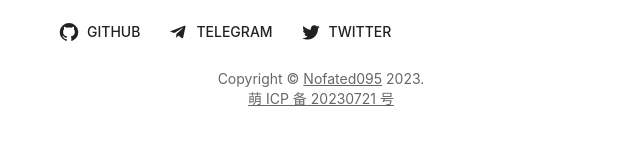
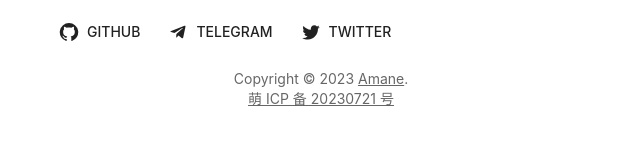
Before and after one commit to Nofated095/nof.moe, a React (Vite) app: page / in a window 1280 px wide. Shown: the part 529-674 px from the top of the page, without its empty margins (319-959 px from the left). Built offline with nearby package versions, Linux system fonts and the light colour scheme; a web font is replaced by a local one.

Commit message:
update copyright

```diff
--- a/src/App.tsx
+++ b/src/App.tsx
@@ -18,11 +18,11 @@ function Copyright() {
   return (
     <>
       <Typography variant="body2" color="text.secondary" align="center">
-        {'Copyright © '}
+        {'Copyright © '}{new Date().getFullYear()}{' '}
         <Link color="inherit" href="#">
-          Nofated095
-        </Link>{' '}
-        {new Date().getFullYear()}.
+          Amane
+        </Link>
+        .
       </Typography>
       <Typography variant="body2" color="text.secondary" align="center">
         <Link color="inherit" href="https://icp.gov.moe/?keyword=20230721">
@@ -155,13 +155,6 @@ export default function App() {
                 </Typography>
               </Box>
             </TabPanel>
-            <TabPanel value={value} index={2}>
-              <Box sx={{ my: 1 }}>
-                <Typography variant="h5" component="h2" gutterBottom>
-                  Redirecting...
-                </Typography>
-              </Box>
-            </TabPanel>
           </Box>
         </Grid>
         <Copyright />
```
